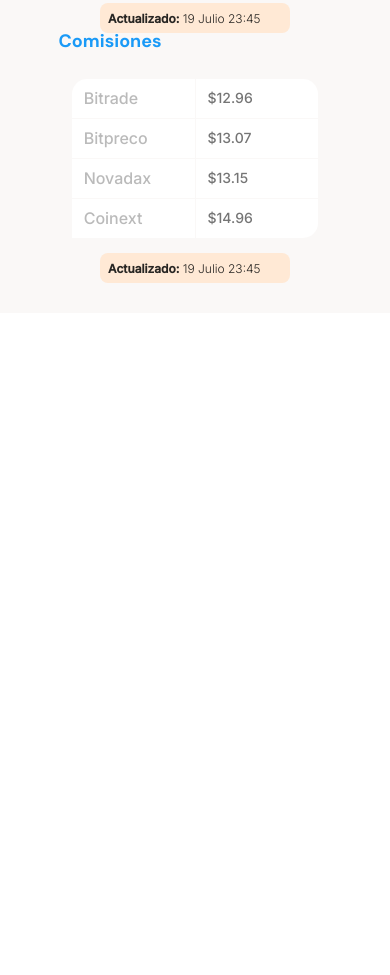
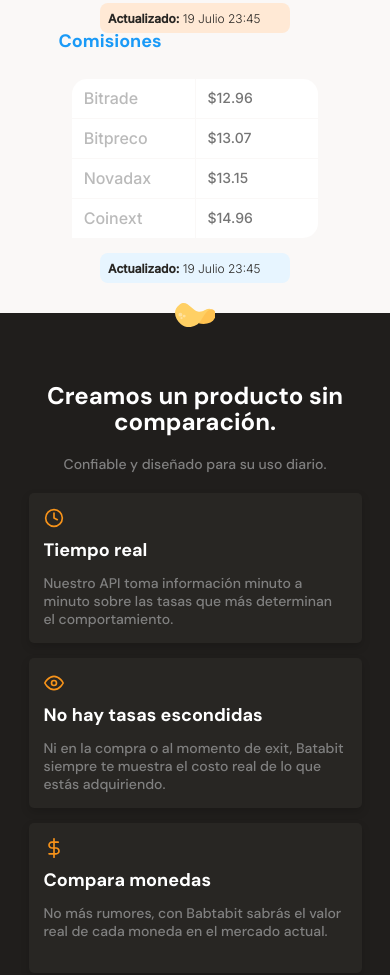
Before and after one commit to maverick-115/Batafit, a plain HTML site: page index.html in a window 390 px wide. Shown: the part 1025-2000 px from the top of the page. Before the commit the page ends 1338 px from the top, so only its background shows below. Drawn offline with Linux system fonts and the light colour scheme.

Commit message:
Finalizada seccion Benefecios Mobile

```diff
--- a/index.html
+++ b/index.html
@@ -89,8 +89,50 @@
           </div>
         </section>
       </section>
-      <section></section>
-      <section></section>
+      <section class="main-product-detail">
+        <span class="product-detail__batata-logo"></span>
+        <div class="product-detail__title">
+          <h2>Creamos un producto sin comparación.</h2>
+          <p>Confiable y diseñado para su uso diario.</p>
+        </div>
+        <section class="product-cards__container">
+          <article class="product-detail__card">
+            <span class="icon-card clock"></span>
+            <p class="product__card-title">Tiempo real</p>
+            <p class="product__card-body">
+              Nuestro API toma información minuto a minuto sobre las tasas que
+              más determinan el comportamiento.
+            </p>
+          </article>
+          <article class="product-detail__card">
+            <span class="icon-card eye"></span>
+            <p class="product__card-title">No hay tasas escondidas</p>
+            <p class="product__card-body">
+              Ni en la compra o al momento de exit, Batabit siempre te muestra
+              el costo real de lo que estás adquiriendo.
+            </p>
+          </article>
+          <article class="product-detail__card">
+            <span class="icon-card dollar"></span>
+            <p class="product__card-title">Compara monedas</p>
+            <p class="product__card-body">
+              No más rumores, con Babtabit sabrás el valor real de cada moneda
+              en el mercado actual.
+            </p>
+          </article>
+          <article class="product-detail__card">
+            <span class="icon-card check"></span>
+            <p class="product__card-title">Información confiable</p>
+            <p class="product__card-body">
+              Nuestras fuentes están 100% verificadas y continuamos auditando su
+              contenido mientras se actualizan.
+            </p>
+          </article>
+        </section>
+      </section>
+      <section class="bitcoin-img-container">
+        <h2>Conócelo hoy.</h2>
+      </section>
       <section></section>
     </main>
     <footer></footer>
--- a/style.css
+++ b/style.css
@@ -94,6 +94,7 @@
 
 main {
   width: 100%;
+  min-width: 32rem;
   height: auto;
   background-color: var(--off-white);
 }
@@ -236,6 +237,107 @@
   margin: 0 auto;
   margin-top: 1.5rem;
   padding: 0.8rem;
-  background-color: var(--soft-orange);
+  background-color: var(--soft-blue);
   border-radius: 0.8rem;
 }
+/* Seccion Beneficios*/
+.main-product-detail {
+  position: relative;
+  width: 100%;
+  min-width: 32rem;
+  height: auto;
+  padding: 2rem 1rem;
+  background-color: var(--black);
+}
+.product-detail__batata-logo {
+  position: absolute;
+  width: 4rem;
+  height: 2.5rem;
+  top: -1rem;
+  left: calc(50% - 2rem);
+  background-image: url(./assets/icons/batata.svg);
+}
+.product-detail__title {
+  width: 90%;
+  min-width: 28.8rem;
+  height: auto;
+  margin: 0 auto;
+  margin-top: 5rem;
+  text-align: center;
+}
+.product-detail__title h2 {
+  margin-bottom: 2rem;
+  font-size: 2.4rem;
+  font-weight: bold;
+  line-height: 2.6rem;
+  color: var(--just-white);
+}
+.product-detail__title p {
+  margin-bottom: 2rem;
+  font-size: 1.4rem;
+  font-weight: 500;
+  line-height: 1.8rem;
+  color: #808080;
+}
+.product-detail__card {
+  width: 90%;
+  min-width: 28.8rem;
+  max-width: 40rem;
+  min-height: 15rem;
+  margin: 1.5rem auto;
+  padding: 1.5rem;
+  background-color: var(--warm-black);
+  border-radius: 0.5rem;
+  box-shadow: 0 0.4rem 0.8rem rgba(0, 0, 0, 0.16);
+}
+.product-detail__card .icon-card {
+  display: inline-block;
+  width: 2rem;
+  height: 2rem;
+  margin-bottom: 1rem;
+  background-size: cover;
+  background-position: center;
+  background-repeat: no-repeat;
+}
+.clock {
+  background-image: url(./assets/icons/clock.svg);
+}
+.eye {
+  background-image: url(./assets/icons/eye.svg);
+}
+.dollar {
+  background-image: url(./assets/icons/dollar-sign.svg);
+}
+.check {
+  background-image: url(./assets/icons/check-circle.svg);
+}
+.product__card-title {
+  margin-bottom: 1.5rem;
+  font-size: 1.8rem;
+  font-weight: bold;
+  line-height: 1.8rem;
+  color: var(--just-white);
+}
+.product__card-body {
+  font-size: 1.4rem;
+  font-weight: 500;
+  line-height: 1.8rem;
+  color: #808080;
+}
+.bitcoin-img-container {
+  width: 100%;
+  min-width: 32rem;
+  height: 50vh;
+  text-align: center;
+  background-image: url(./assets/img/bitcoinbaby2x.jpg);
+  background-position: center;
+  background-size: cover;
+  background-repeat: no-repeat;
+}
+.bitcoin-img-container h2 {
+  padding-top: 6rem;
+  font-size: 2.4rem;
+  font-weight: bold;
+  line-height: 2.6rem;
+  color: var(--just-white);
+}
```
